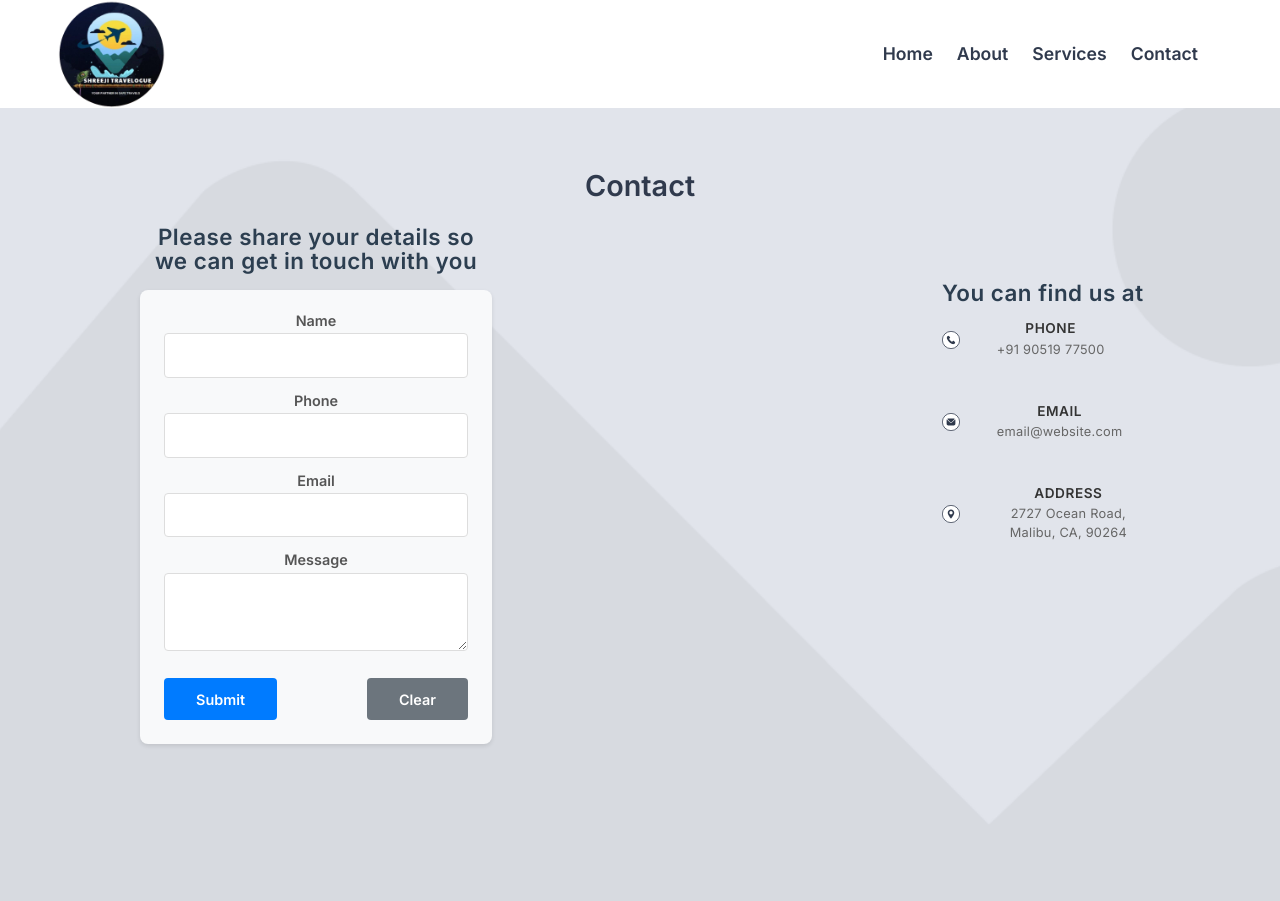
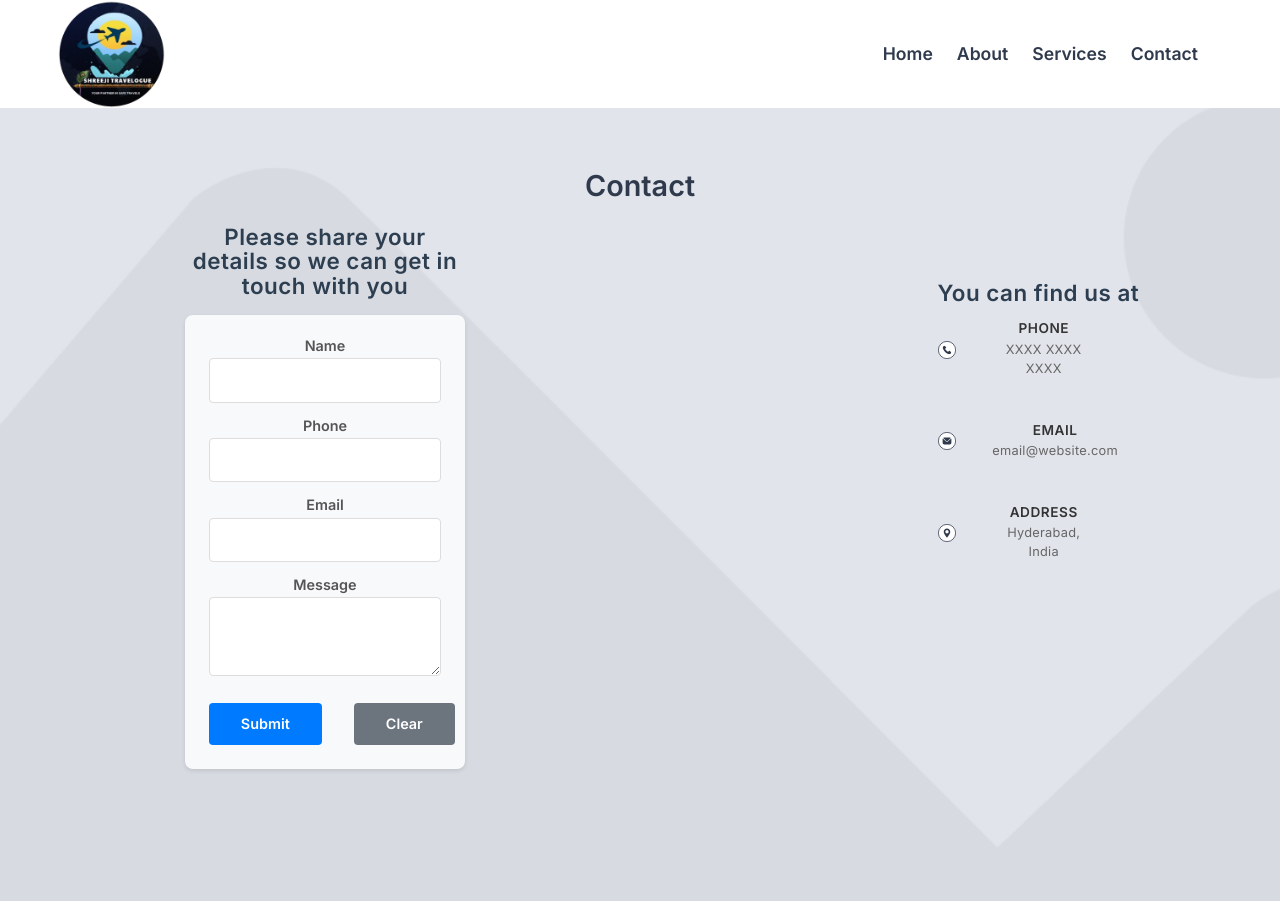
Before and after one commit to ankkits/19aprilstatic, a Flask app: page /contact in a window 1280 px wide. Shown: the top 901 px of the page. Run offline with Flask 3, Linux system fonts and the light colour scheme.

Commit message:
Update contact.html

```diff
--- a/templates/contact.html
+++ b/templates/contact.html
@@ -140,7 +140,7 @@
                   <div class="connect-contact__icon"><img src="static/images/Contact/phone.svg" alt="ico" style="width: 18px; height: 18px; margin-right: 0.8rem;" /></div>
                   <div class="connect-contact__content">
                     <h3 class="connect-contant__type" style="font-size: 0.85rem; margin-bottom: 0.2rem;">Phone</h3>
-                    <div class="connect-contact__label" style="font-size: 0.8rem; color: #666;">+91 90519 77500</div>
+                    <div class="connect-contact__label" style="font-size: 0.8rem; color: #666;">XXXX XXXX XXXX</div>
                   </div>
                 </a>
                 <a type="mailto:email@website.com" href="#" class="connect-contact__item" style="margin-bottom: 0.8rem; display: flex; align-items: center; text-decoration: none; color: #333;">
@@ -155,7 +155,7 @@
                   <div class="connect-contact__icon"><img src="static/images/Contact/address.svg" alt="ico" style="width: 18px; height: 18px; margin-right: 0.8rem;" /></div>
                   <div class="connect-contact__content">
                     <h3 class="connect-contant__type" style="font-size: 0.85rem; margin-bottom: 0.2rem;">Address</h3>
-                    <div class="connect-contact__label" style="font-size: 0.8rem; color: #666;">2727 Ocean Road, Malibu, CA, 90264</div>
+                    <div class="connect-contact__label" style="font-size: 0.8rem; color: #666;">Hyderabad, India</div>
                   </div>
                 </a>
               </div>
@@ -165,7 +165,7 @@
       </section>
       <section class="page__map map">
         <iframe
-          src="https://www.google.com/maps/embed?pb=!1m14!1m8!1m3!1d16411.20345240449!2d-118.6941818!3d34.0349051!3m2!1i1024!2i768!4f13.1!3m3!1m2!1s0x80e81e35198c4237%3A0x9be35a11a754469a!2sSkill%20Chart!5e1!3m2!1sen!2sua!4v1736237616553!5m2!1sen!2sua"
+          src="https://www.google.com/maps/embed?pb=!1m18!1m12!1m3!1d3806.2506500000003!2d78.4674163!3d17.4374623!2m3!1f0!2f0!3f0!3m2!1i1024!2i768!4f13.1!3m3!1m2!1s0x3bcb99daeaebd2c7%3A0xae93b78392bafbc2!2sHyderabad%2C%20Telangana!5e0!3m2!1sen!2sin!4v1641234567890!5m2!1sen!2sin"
           width="600" height="450" style="border: 0" allowfullscreen="" loading="lazy"
           referrerpolicy="no-referrer-when-downgrade"></iframe>
       </section>
```
